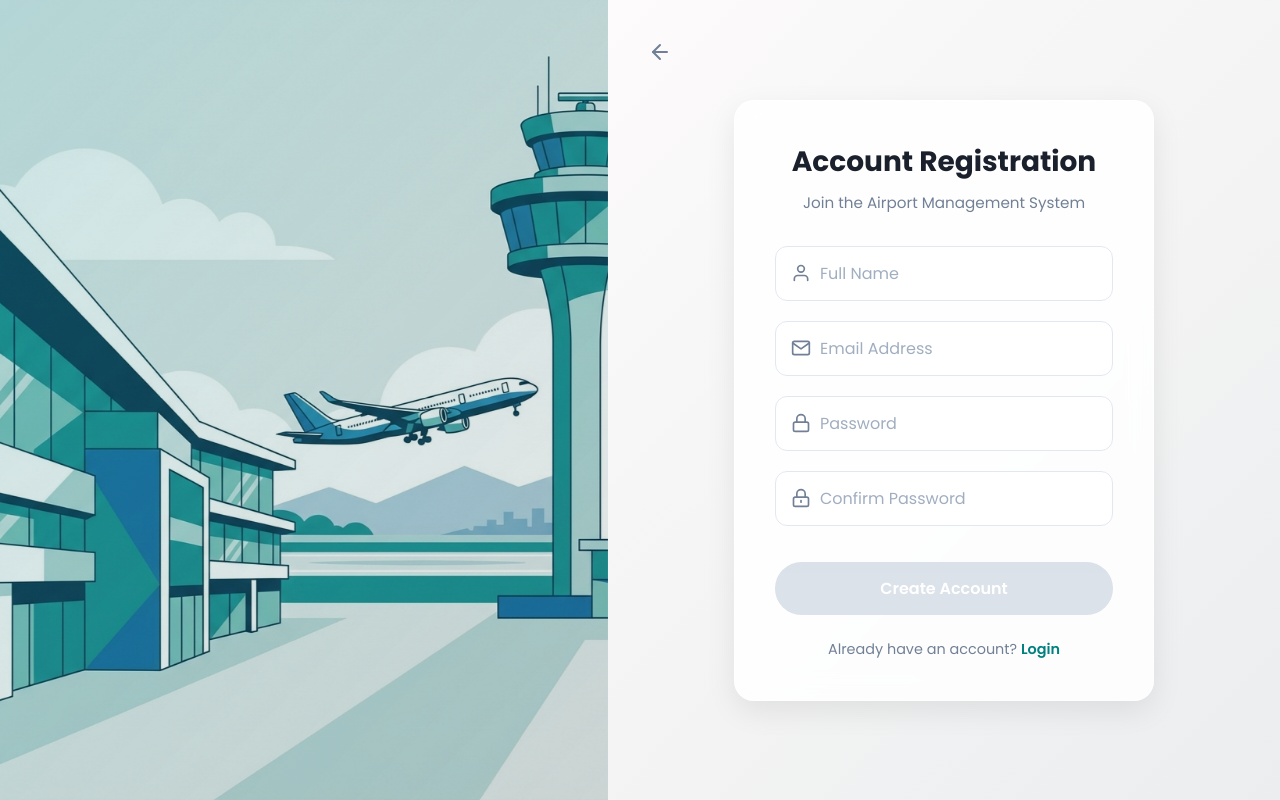
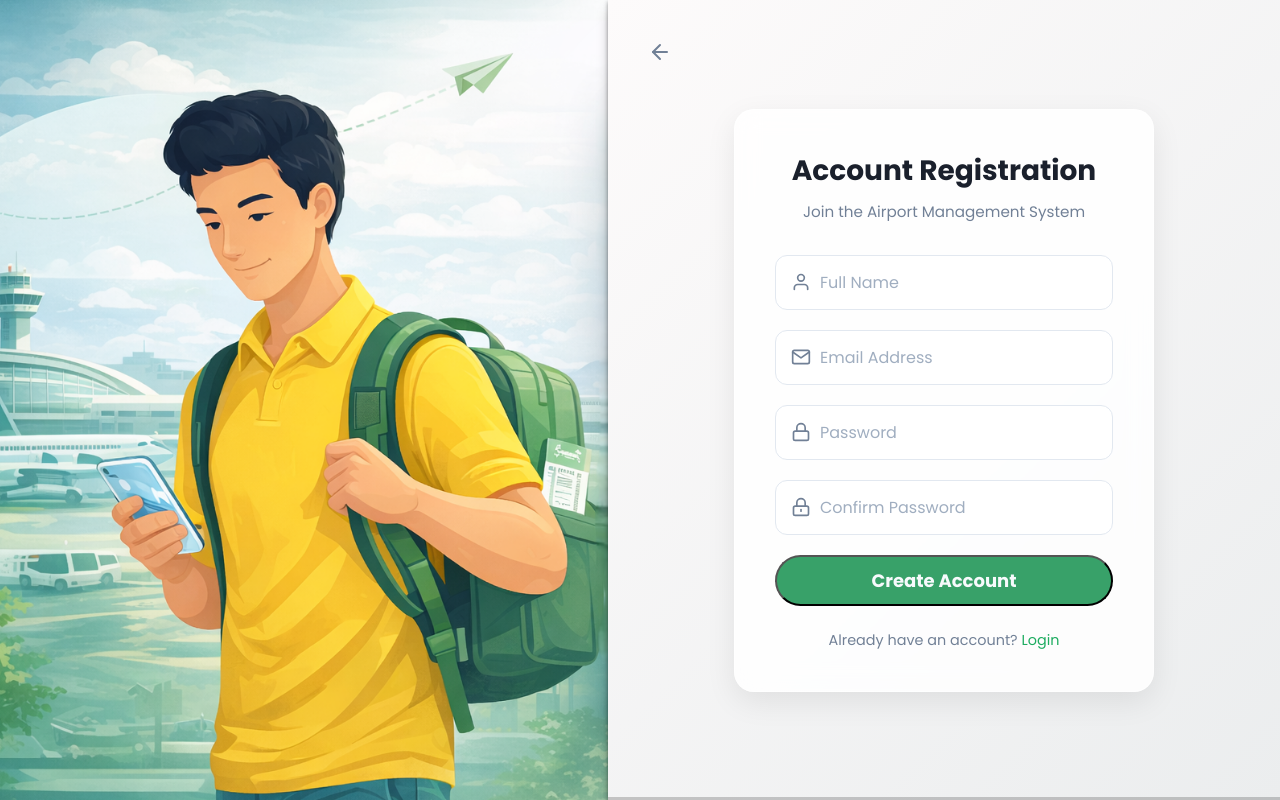
Before and after one commit to praveen2007-VY/Airport-Sidual-Monitoring-System-, a React (Vite) app in the folder Frontend/: page /passenger in a window 1280 px wide. Built offline with nearby package versions, Linux system fonts and the light colour scheme.

Commit message:
feat: Update PassengerLogin and PassengerRegister components with improved form handling and styling

```diff
--- a/Frontend/src/Components/Passenger/PassengerLogin.jsx
+++ b/Frontend/src/Components/Passenger/PassengerLogin.jsx
@@ -4,26 +4,16 @@ import passengerLoginImg from '../../assets/passlogin.png';
 import { useNavigate } from 'react-router-dom';
 
 const PassengerLogin = () => {
-    const [formData, setFormData] = useState({
-        email: '',
-        password: '',
-        rememberMe: false,
-    });
+
     const [showPassword, setShowPassword] = useState(false);
 
-    const handleChange = (e) => {
-        const { name, value, type, checked } = e.target;
-        setFormData((prev) => ({
-            ...prev,
-            [name]: type === 'checkbox' ? checked : value,
-        }));
+    const usenav = useNavigate();
+    const handlesignup = () => {
+        usenav('/passenger/');
     };
-
     const togglePasswordVisibility = () => {
         setShowPassword(!showPassword);
     };
-
-    const isFormValid = formData.email && formData.password;
 
     return (
         <div className="passenger-login">
@@ -39,7 +29,7 @@ const PassengerLogin = () => {
 
             {/* Right Section: Login Form */}
             <div className="passenger-login__form-container">
-                <button className="passenger-login__back-btn" aria-label="Go back">
+                <button className="passenger-login__back-btn" aria-label="Go back" onClick={handlesignup}>
                     <svg
                         xmlns="http://www.w3.org/2000/svg"
                         width="24"
@@ -86,8 +76,8 @@ const PassengerLogin = () => {
                                 name="email"
                                 className="passenger-login__input"
                                 placeholder="Email Address"
-                                value={formData.email}
-                                onChange={handleChange}
+                                // value={formData.email}
+                                // onChange={handleChange}
                             />
                             <div className="passenger-login__focus-ring"></div>
                         </div>
@@ -115,8 +105,8 @@ const PassengerLogin = () => {
                                 name="password"
                                 className="passenger-login__input"
                                 placeholder="Password"
-                                value={formData.password}
-                                onChange={handleChange}
+                                // value={formData.password}
+                                // onChange={handleChange}
                             />
                             <button
                                 type="button"
@@ -165,8 +155,8 @@ const PassengerLogin = () => {
                                 <input
                                     type="checkbox"
                                     name="rememberMe"
-                                    checked={formData.rememberMe}
-                                    onChange={handleChange}
+                                    // checked={formData.rememberMe}
+                                    // onChange={handleChange}
                                     className="passenger-login__checkbox"
                                 />
                                 Remember Me
@@ -178,12 +168,14 @@ const PassengerLogin = () => {
 
                         <button
                             type="submit"
-                            className={`passenger-login__submit-btn ${!isFormValid ? 'passenger-login__submit-btn--disabled' : ''
-                                }`}
-                            disabled={!isFormValid}
-                            onClick={()=>(
-                                useNavigate("/passenger/login")
-                            )}
+                            // className={`passenger-login__submit-btn ${!isFormValid ? 'passenger-login__submit-btn--disabled' : ''
+                            //     }`}
+                            className="passenger-login__submit-btn"
+
+                            // disabled={!isFormValid}
+                            // onClick={()=>(
+                            //     useNavigate("/passenger/login")
+                            // )}
                         >
                             Login
                         </button>
--- a/Frontend/src/Components/Passenger/PassengerRegister.css
+++ b/Frontend/src/Components/Passenger/PassengerRegister.css
@@ -1,4 +1,41 @@
-/* Modern Color Palette */
+
+
+
+
+.createpass{
+  padding: 10px;
+  border-radius: 30px;
+  background-color: #38a169;
+  color: #f7fafc;
+  font: bold;
+  font-weight: bolder;
+  font-size: large;
+
+}
+
+.createpass:active{
+   transform: scale(1.05);
+}
+
+.createpass:hover{
+  cursor: pointer;
+  background-color: #1eac60;
+
+  transition: all 0.5s ease-in-out;
+}
+
+.passlogin{
+  color: #1eac60;
+  font: bolder;
+
+}
+.passlogin:hover{
+  cursor: pointer;
+}
+
+.boxsho{
+  box-shadow: rgba(0, 0, 0, 0.4) 0px 2px 4px, rgba(0, 0, 0, 0.3) 0px 7px 13px -3px, rgba(0, 0, 0, 0.2) 0px -3px 0px inset;
+}
 :root {
   --airport-teal: #008080;
   --airport-teal-dark: #006666;
@@ -23,8 +60,8 @@
   height: 100vh;
   margin: 0;
   padding: 0;
-  font-family: 'Inter', -apple-system, BlinkMacSystemFont, "Segoe UI", Roboto, sans-serif;
-  background: #f7fafc;
+  /* font-family: 'Inter', -apple-system, BlinkMacSystemFont, "Segoe UI", Roboto, sans-serif; */
+  /* background: #f7fafc; */
   overflow: hidden;
 }
 
@@ -32,7 +69,7 @@
 .passenger-register__illustration-container {
   flex: 1;
   position: relative;
-  background-color: var(--airport-teal-light);
+  /* background-color: var(--airport-teal-light); */
   overflow: hidden;
   display: flex;
   align-items: center;
@@ -56,7 +93,7 @@
   left: 0;
   width: 100%;
   height: 100%;
-  background: linear-gradient(135deg, rgba(0, 128, 128, 0.2), rgba(0, 0, 0, 0.1));
+  /* background: linear-gradient(135deg, rgba(0, 128, 128, 0.2), rgba(0, 0, 0, 0.1)); */
 }
 
 /* --- Right Section: Form --- */
@@ -68,6 +105,7 @@
   align-items: center;
   position: relative;
   background: linear-gradient(135deg, #fdfbfb 0%, #ebedee 100%);
+  /* box-shadow: rgba(0, 0, 0, 0.4) 0px 2px 4px, rgba(0, 0, 0, 0.3) 0px 7px 13px -3px, rgba(0, 0, 0, 0.2) 0px -3px 0px inset; */
   padding: 2rem;
 }
 
@@ -188,6 +226,7 @@
   font-weight: 600;
   color: white;
   background: linear-gradient(135deg, var(--airport-teal) 0%, var(--airport-teal-dark) 100%);
+  /* background-color: #1eac60; */
   border: none;
   border-radius: 50px;
   cursor: pointer;
--- a/Frontend/src/Components/Passenger/PassengerRegister.jsx
+++ b/Frontend/src/Components/Passenger/PassengerRegister.jsx
@@ -1,29 +1,52 @@
-import React, { useState } from 'react';
-import './PassengerRegister.css';
-import passenger from '../../assets/pass2.png';
+import React, { useState } from "react";
+import "./PassengerRegister.css";
+import passenger from "../../assets/pass3.png";
+import { useNavigate } from "react-router-dom";
+import axios from "axios";
+import { toast } from "react-toastify";
+const PassengerRegister = () => {
+  const usenav = useNavigate();
 
-const PassengerRegister = () => {
-    const [formData, setFormData] = useState({
-        fullName: '',
-        email: '',
-        password: '',
-        confirmPassword: '',
-    });
-
-    const handleChange = (e) => {
-        const { name, value } = e.target;
-        setFormData((prev) => ({
-            ...prev,
-            [name]: value,
-        }));
+  const gologin = () => {
+    usenav("/passenger/login");
   };
 
-    const isFormValid =
-        formData.fullName &&
-        formData.email &&
-        formData.password &&
-        formData.confirmPassword &&
-        formData.password === formData.confirmPassword;
+  const handleho = () => {
+    usenav("/#login");
+  };
+
+  const passhandlelogin = () => {
+    usenav("/passenger");
+  };
+
+  const [name, setname] = useState("");
+  const [email, setemail] = useState("");
+  const [pass, setpass] = useState("");
+  const [cpass, setcpass] = useState("");
+
+  const handlesub = async () => {
+    if (pass == "" || cpass == "" || name == "" || email == "") {
+      toast.error("Please fill all the fields");
+      return;
+    }
+    if (pass != cpass) {
+      toast.error("Password Mismatch");
+      return;
+    }
+    let data = {
+      name: name,
+      email: email,
+      password: pass,
+    };
+    let res = await axios.post("http://localhost:5000/addpassenger", data);
+    console.log(res);
+    toast.success("Passenger Added Successfully");
+    setcpass("");
+    setemail("");
+    setname("");
+    setpass("");
+
+  };
 
   return (
     <div className="passenger-register">
@@ -38,8 +61,8 @@ const PassengerRegister = () => {
       </div>
 
       {/* Right Section: Registration Form */}
-            <div className="passenger-register__form-container">
-                <button className="passenger-register__back-btn" aria-label="Go back">
+      <div className="passenger-register__form-container boxsho">
+        <button className="passenger-register__back-btn" aria-label="Go back" onClick={handleho}>
           <svg
             xmlns="http://www.w3.org/2000/svg"
             width="24"
@@ -62,7 +85,10 @@ const PassengerRegister = () => {
             Join the Airport Management System
           </p>
 
-                    <form className="passenger-register__form" onSubmit={(e) => e.preventDefault()}>
+          <form
+            className="passenger-register__form"
+            onSubmit={(e) => e.preventDefault()}
+          >
             {/* Full Name */}
             <div className="passenger-register__input-group">
               <span className="passenger-register__icon">
@@ -86,8 +112,8 @@ const PassengerRegister = () => {
                 name="fullName"
                 className="passenger-register__input"
                 placeholder="Full Name"
-                                value={formData.fullName}
-                                onChange={handleChange}
+                onChange={(e) => setname(e.target.value)}
+                value={name}
               />
               <div className="passenger-register__focus-ring"></div>
             </div>
@@ -115,8 +141,8 @@ const PassengerRegister = () => {
                 name="email"
                 className="passenger-register__input"
                 placeholder="Email Address"
-                                value={formData.email}
-                                onChange={handleChange}
+                onChange={(e) => setemail(e.target.value)}
+                value={email}
               />
               <div className="passenger-register__focus-ring"></div>
             </div>
@@ -135,7 +161,14 @@ const PassengerRegister = () => {
                   strokeLinecap="round"
                   strokeLinejoin="round"
                 >
-                                    <rect x="3" y="11" width="18" height="11" rx="2" ry="2"></rect>
+                  <rect
+                    x="3"
+                    y="11"
+                    width="18"
+                    height="11"
+                    rx="2"
+                    ry="2"
+                  ></rect>
                   <path d="M7 11V7a5 5 0 0 1 10 0v4"></path>
                 </svg>
               </span>
@@ -144,8 +177,8 @@ const PassengerRegister = () => {
                 name="password"
                 className="passenger-register__input"
                 placeholder="Password"
-                                value={formData.password}
-                                onChange={handleChange}
+                onChange={(e) => setpass(e.target.value)}
+                value={pass}
               />
               <div className="passenger-register__focus-ring"></div>
             </div>
@@ -164,7 +197,14 @@ const PassengerRegister = () => {
                   strokeLinecap="round"
                   strokeLinejoin="round"
                 >
-                                    <rect x="3" y="11" width="18" height="11" rx="2" ry="2"></rect>
+                  <rect
+                    x="3"
+                    y="11"
+                    width="18"
+                    height="11"
+                    rx="2"
+                    ry="2"
+                  ></rect>
                   <path d="M7 11V7a5 5 0 0 1 10 0v4"></path>
                   <line x1="12" y1="15" x2="12" y2="17"></line>
                   {/* Added a small detail to differentiate icon if needed, but lock is standard */}
@@ -175,24 +215,23 @@ const PassengerRegister = () => {
                 name="confirmPassword"
                 className="passenger-register__input"
                 placeholder="Confirm Password"
-                                value={formData.confirmPassword}
-                                onChange={handleChange}
+                onChange={(e)=>setcpass(e.target.value)}
+                value={cpass}
               />
               <div className="passenger-register__focus-ring"></div>
             </div>
 
             <button
-                            type="submit"
-                            className={`passenger-register__submit-btn ${!isFormValid ? 'passenger-register__submit-btn--disabled' : ''
-                                }`}
-                            disabled={!isFormValid}
-                        >
-                            Create Account
-                        </button>
+            // className="passenger-register__submit-btn"
+            className="createpass"
+            onClick={handlesub}>Create Account</button>
           </form>
 
           <p className="passenger-register__footer">
-                        Already have an account? <a href="/login">Login</a>
+            Already have an account?{" "}
+            <span onClick={gologin} className="passlogin">
+              Login
+            </span>
           </p>
         </div>
       </div>
```
Also changed, not shown: Frontend/src/assets/pass3.png. Lines whose indentation alone changed are shown as unchanged.
